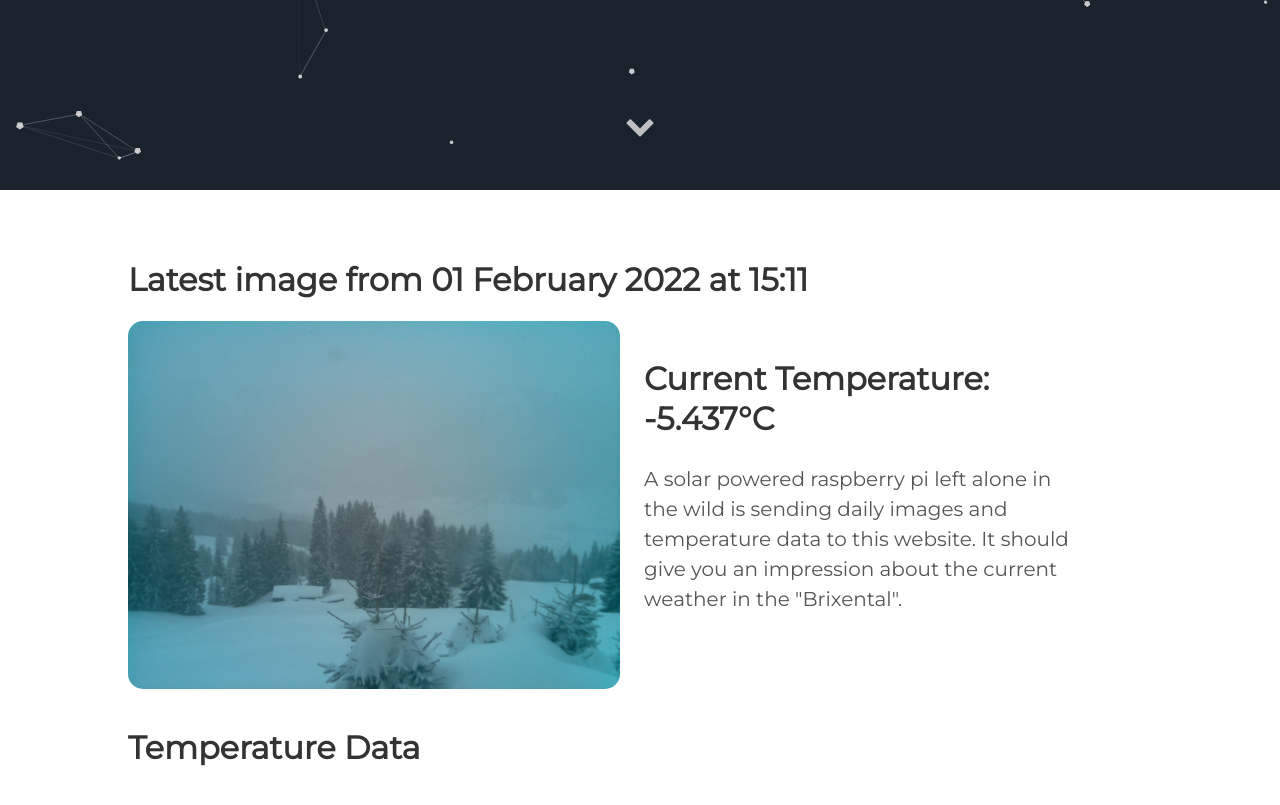
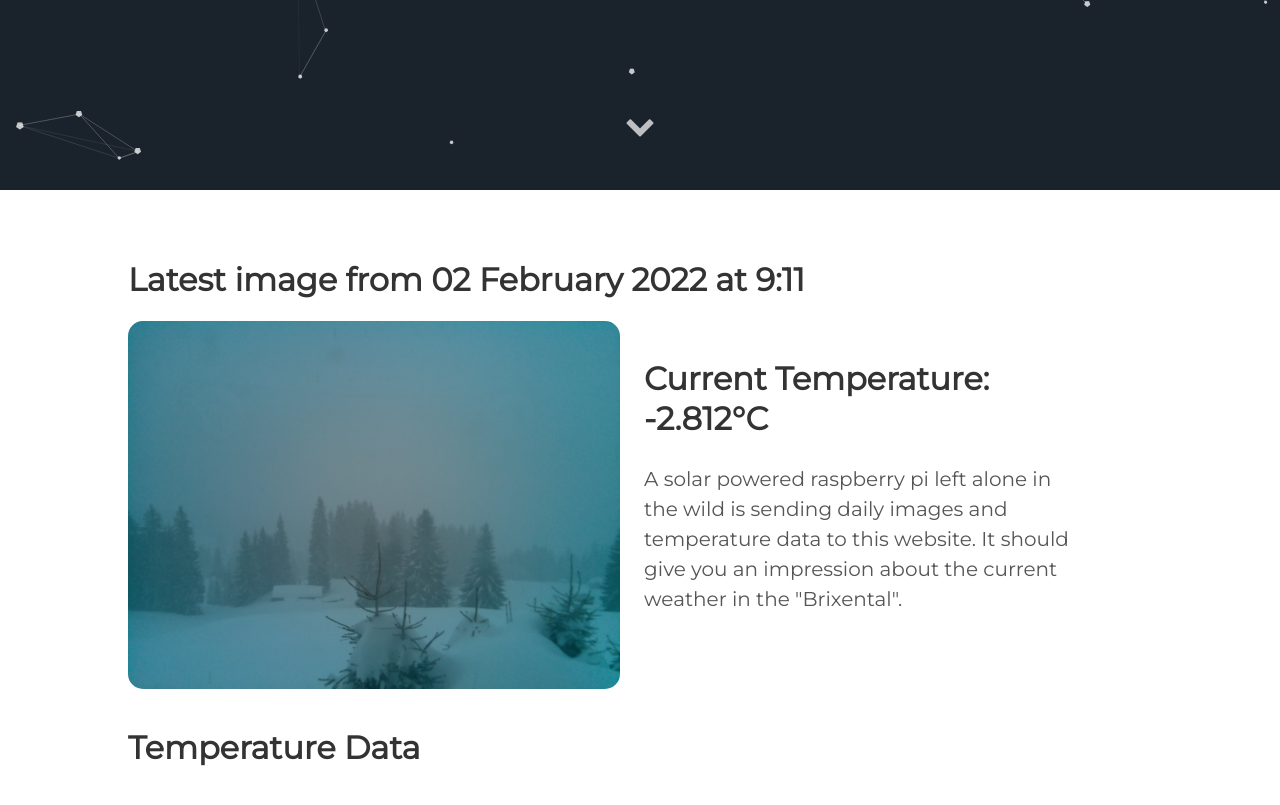
Before and after one commit to vektorious/vektorious.github.io, a Jekyll site: the page built from resources/huette.md, in a window 1280 px wide and 900 px high, scrolled down 710 px. Shown: the top 805 px of the window. Built offline with Jekyll 4.4.1, drawn with Linux system fonts in a browser that asks for light colours.

Commit message:
I'm a bot beep boop

```diff
--- a/resources/huette.md
+++ b/resources/huette.md
@@ -6,13 +6,13 @@ image: '/assets/img/'
 description: 'Live image from the Austrian alps'
 twitter_text: ' '
 ---
-## Latest image from 01 February 2022 at 15:11
+## Latest image from 02 February 2022 at  9:11
 <div class="huette">
   <div class="huette-image">
     <img src="{{ "/assets/img/huette.jpg" | prepend: site.baseurl }}">
   </div>
   <div class="huette-text">
-        <h2>Current Temperature: -5.437°C</h2>
+        <h2>Current Temperature: -2.812°C</h2>
         <p>A solar powered raspberry pi left alone in the wild is sending daily images and temperature data to this website. It should give you an impression about the current weather in the "Brixental".</p>
 
   </div>
```
Also changed, not shown: rpi-script/2022-02-02_090941.txt (renamed from rpi-script/2022-02-01_150938.txt, +5 -5 lines), rpi-script/huette.md (+2 -2 lines), assets/img/huette.jpg, assets/img/temp_plot.png, rpi-script/temp_plot.png, 1 other file.
